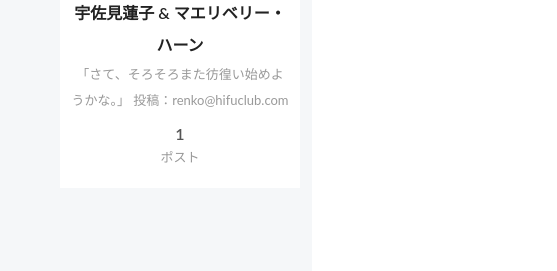
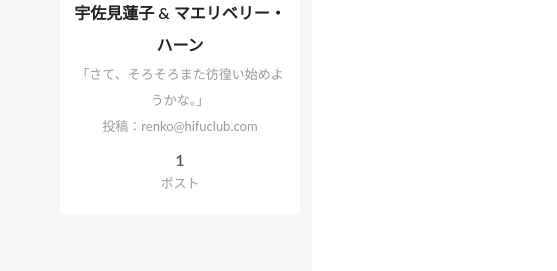
Before and after one commit to minamion/hifu.github.io, a plain HTML site: page 2019/06/04/OnWorking/index.html in a window 1280 px wide. Shown: the part 386-657 px from the top of the page, 0-557 px from the left. Drawn offline with Linux system fonts and the light colour scheme.

Commit message:
Site updated: 2019-06-04 20:09:32

```diff
--- a/2019/06/04/OnWorking/index.html
+++ b/2019/06/04/OnWorking/index.html
@@ -295,7 +295,7 @@
 
     <span hidden itemprop="author" itemscope itemtype="http://schema.org/Person">
       <meta itemprop="name" content="宇佐見蓮子 & マエリベリー・ハーン">
-      <meta itemprop="description" content="「さて、そろそろまた彷徨い始めようかな。」 投稿：renko@hifuclub.com">
+      <meta itemprop="description" content="「さて、そろそろまた彷徨い始めようかな。」 <br>投稿：renko@hifuclub.com">
       <meta itemprop="image" content="/uploads/avatar.png">
     </span>
 
@@ -448,7 +448,7 @@
               <img class="site-author-image" itemprop="image" src="/uploads/avatar.png" alt="宇佐見蓮子 & マエリベリー・ハーン">
 
               <p class="site-author-name" itemprop="name">宇佐見蓮子 & マエリベリー・ハーン</p>
-              <div class="site-description motion-element" itemprop="description">「さて、そろそろまた彷徨い始めようかな。」 投稿：renko@hifuclub.com</div>
+              <div class="site-description motion-element" itemprop="description">「さて、そろそろまた彷徨い始めようかな。」 <br>投稿：renko@hifuclub.com</div>
           </div>
 
 
```
Also changed, not shown: archives/2019/06/index.html (+1 -1 lines), archives/2019/index.html (+1 -1 lines), archives/index.html (+1 -1 lines), index.html (+2 -2 lines).
